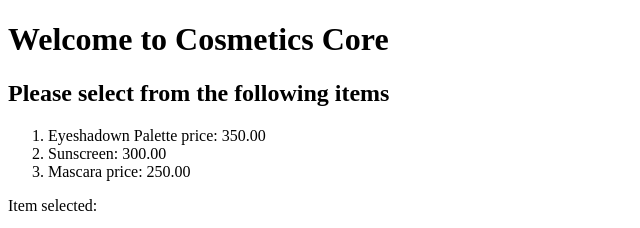
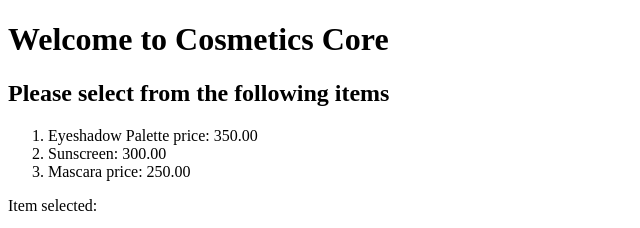
Before and after one commit to enpgultiano/CS3, a plain HTML site: page SA5_PotassiumGultiano.html in a window 1280 px wide. Shown: the top 228 px of the page, 0-640 px from the left. Drawn offline with Linux system fonts and the light colour scheme.

Commit message:
Update SA5_PotassiumGultiano.html

```diff
--- a/SA5_PotassiumGultiano.html
+++ b/SA5_PotassiumGultiano.html
@@ -14,7 +14,7 @@
 	<h2>Please select from the following items</h2>
 	<!--- provide your own 3 items and their prices in the list --->
 	<ol>
-		<li>Eyeshadown Palette price: 350.00</li>
+		<li>Eyeshadow Palette price: 350.00</li>
 		<li>Sunscreen: 300.00</li>
 		<li>Mascara price: 250.00</li>
 	</ol>
```
